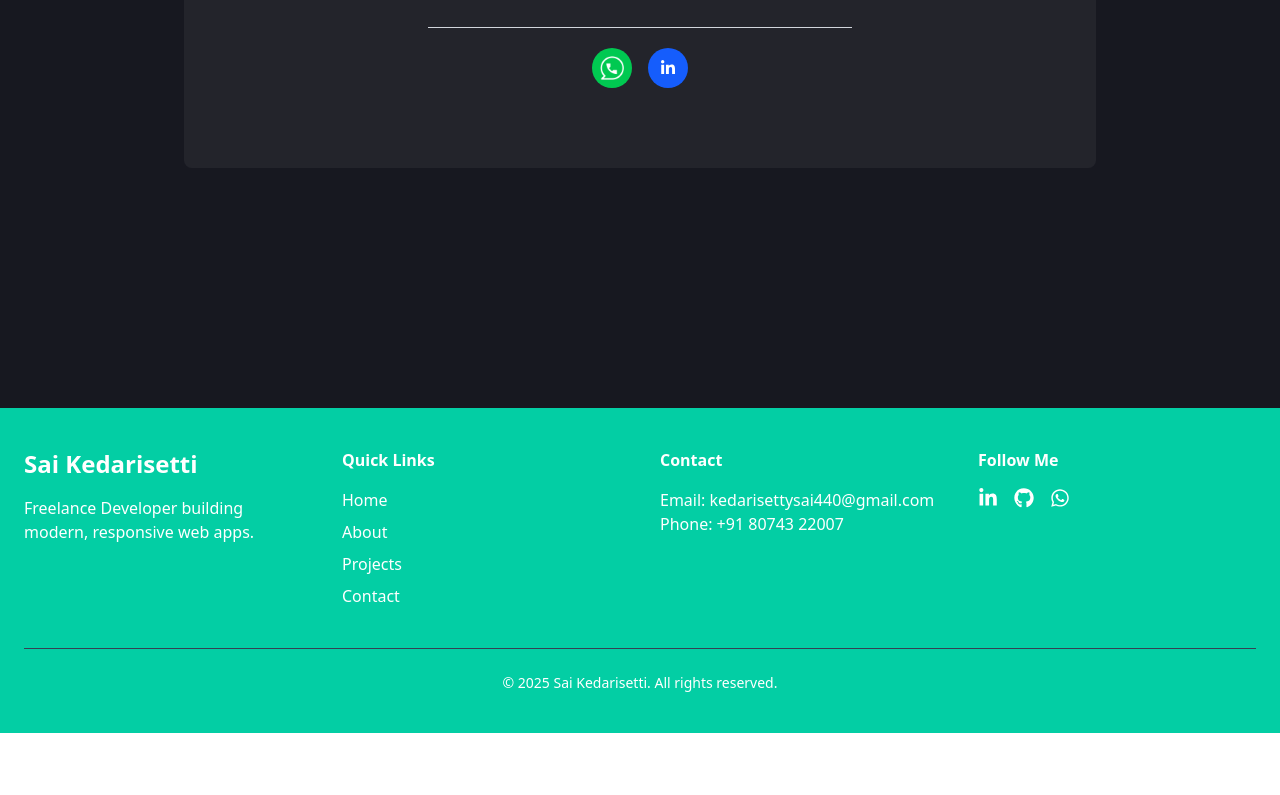
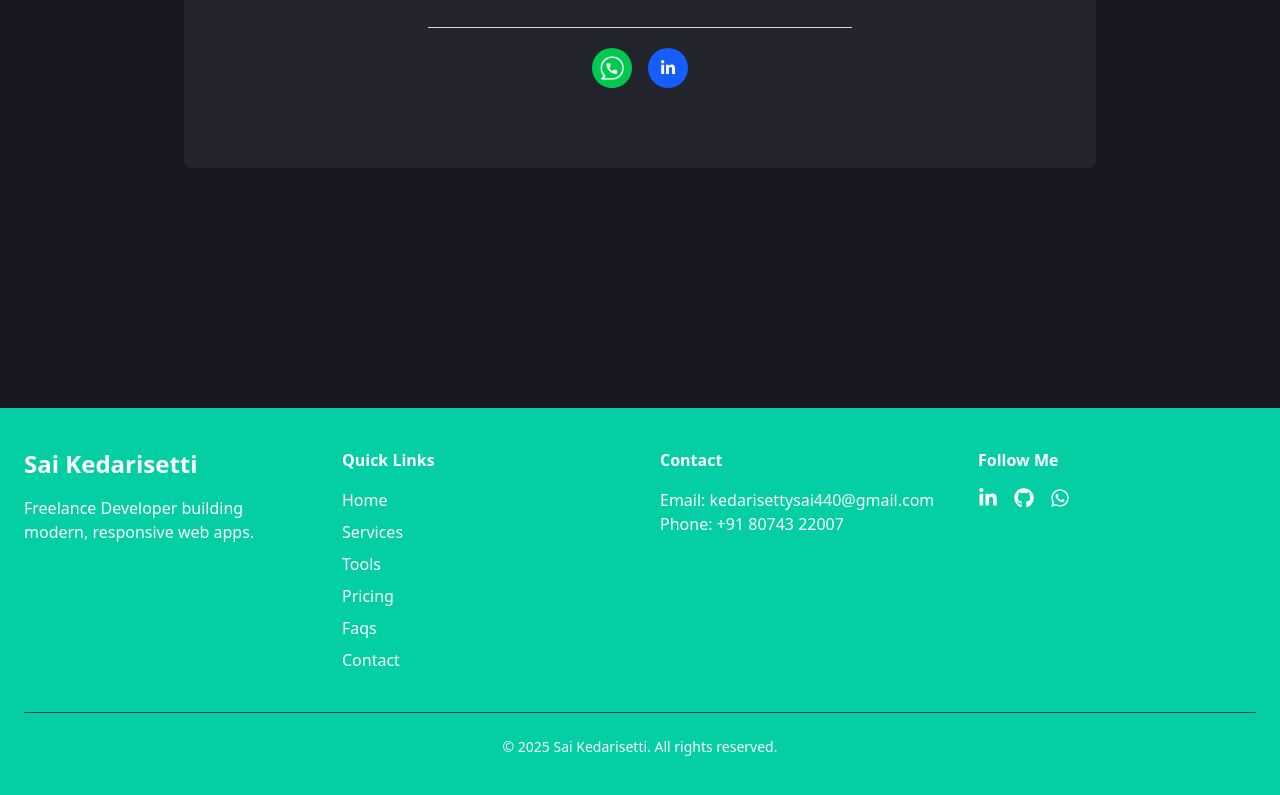
Before and after one commit to 12106457/Freelance-website, a React (Vite) app: page / in a window 1280 px wide. Shown: the part 5693-6488 px from the top of the page. Before the commit the page ends 6426 px from the top, so only its background shows below. Built offline with nearby package versions, Linux system fonts and the light colour scheme.

Commit message:
updated navigation links in footer

```diff
--- a/src/component/faqs.jsx
+++ b/src/component/faqs.jsx
@@ -47,7 +47,7 @@ const Faqs = () => {
   };
 
   return (
-    <section className="w-full px-6 md:px-20 py-16 bg-gray-900 text-white">
+    <section className="w-full px-6 md:px-20 py-16 text-white">
       <motion.h2
         className="text-4xl font-bold text-center mb-10"
         initial={{ opacity: 0, y: -30 }}
--- a/src/component/footer.jsx
+++ b/src/component/footer.jsx
@@ -16,8 +16,10 @@ const Footer = () => {
           <h3 className="text-white font-semibold mb-4">Quick Links</h3>
           <ul className="space-y-2">
             <li><a href="#Home" className="hover:text-white">Home</a></li>
-            <li><a href="#About" className="hover:text-white">About</a></li>
-            <li><a href="#Projects" className="hover:text-white">Projects</a></li>
+            <li><a href="#Services" className="hover:text-white">Services</a></li>
+            <li><a href="#Tools" className="hover:text-white">Tools</a></li>
+            <li><a href="#Pricing" className="hover:text-white">Pricing</a></li>
+            <li><a href="#Faqs" className="hover:text-white">Faqs</a></li>
             <li><a href="#Contact" className="hover:text-white">Contact</a></li>
           </ul>
         </div>
--- a/src/component/home.jsx
+++ b/src/component/home.jsx
@@ -1,5 +1,5 @@
 import React from 'react';
-import Navbar from "./navbar.jsx"
+import Navbar from "./Navbar.jsx"
 import { Typewriter } from 'react-simple-typewriter';
 import { Button } from './reuseableUiComponents/button.jsx';
 import { motion } from 'framer-motion';
```
